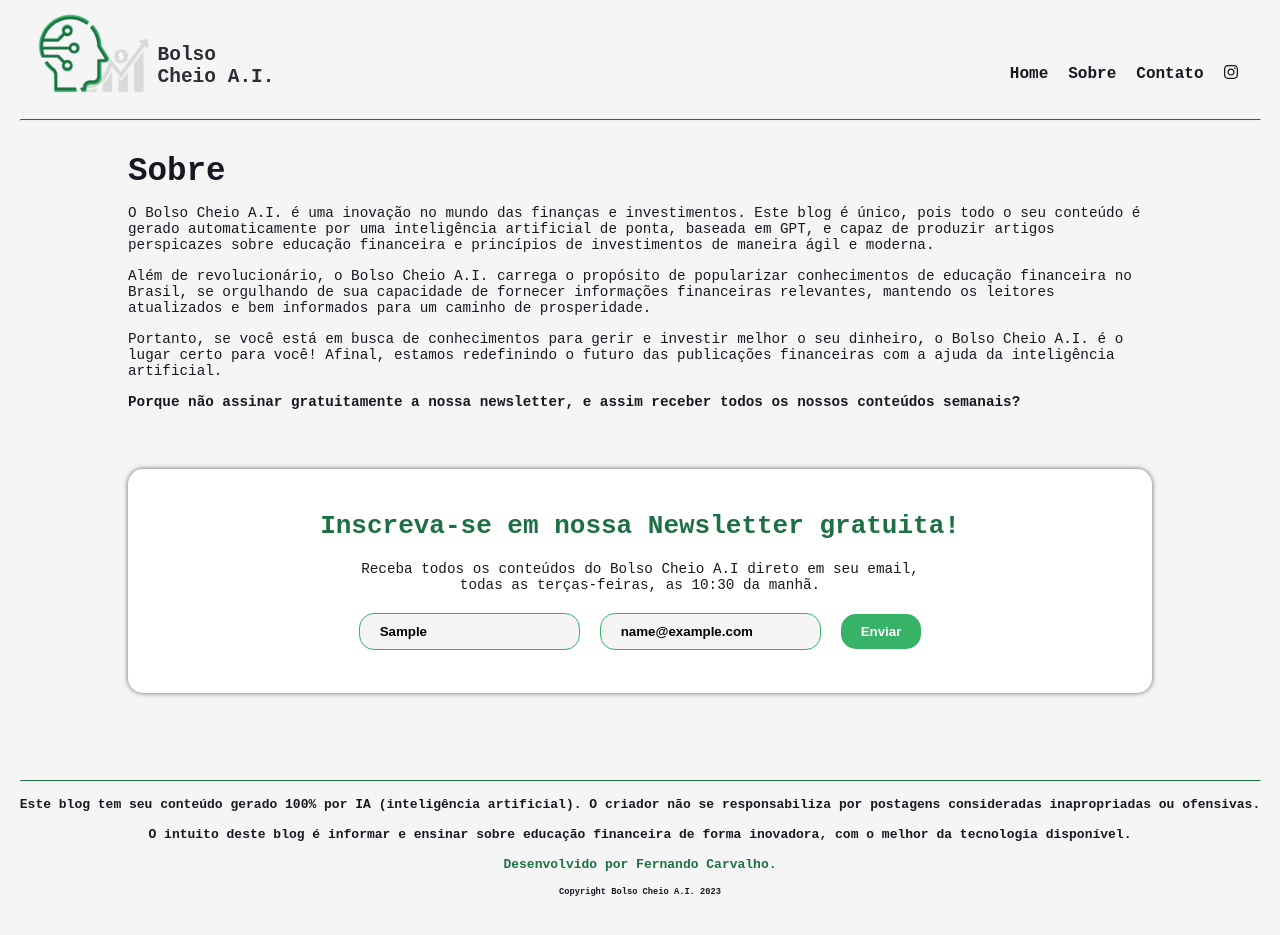
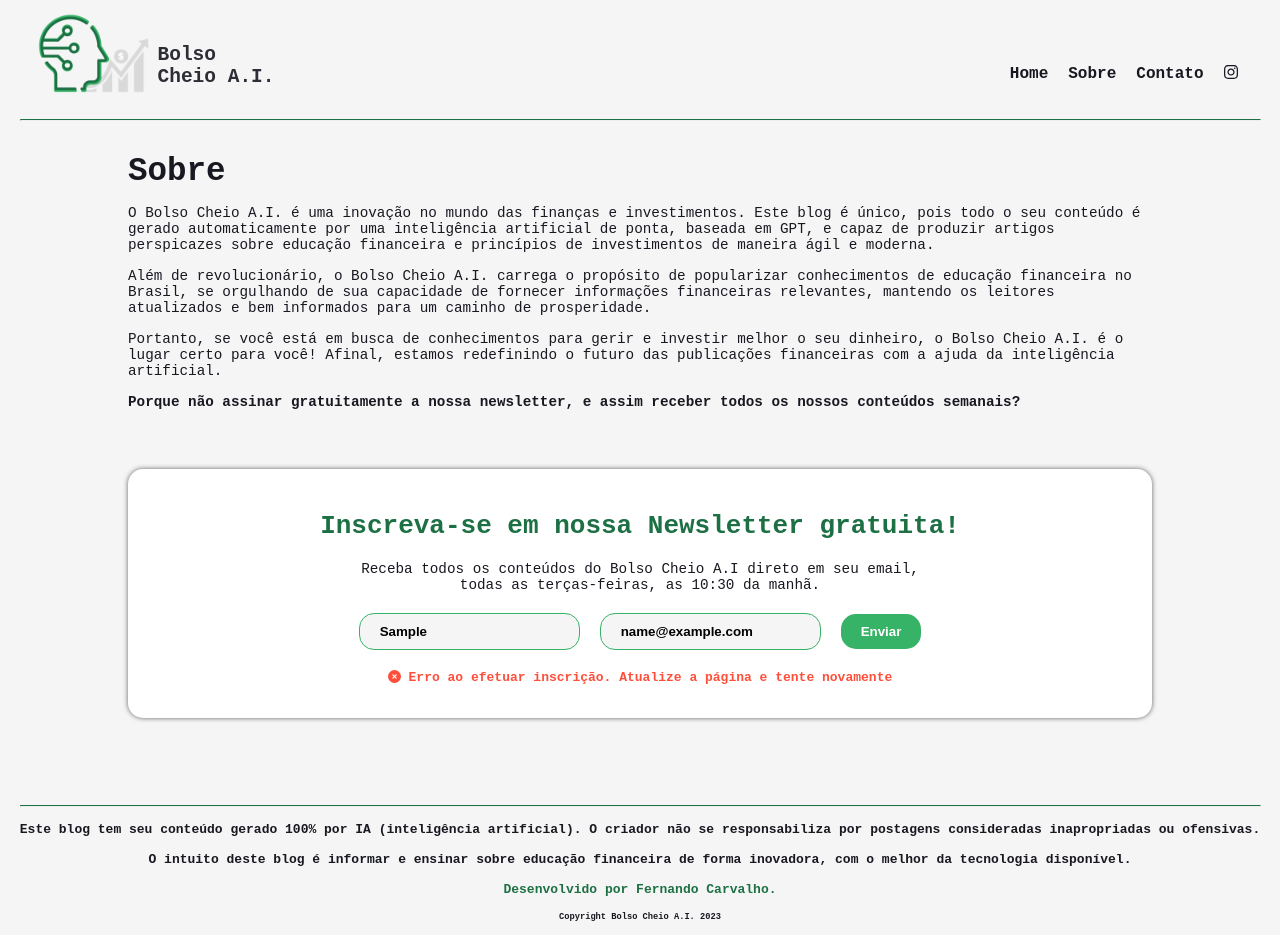
Before and after one commit to 21fernandinhow/bolsocheioai, a Next.js app: page /about in a window 1280 px wide. Both pictures are taken after typing "Sample", "name@example.com" into the empty fields and a click on the button "Enviar". Before the commit the page ends 910 px from the top, so only its background shows below. Built offline with nearby package versions, Linux system fonts and the light colour scheme; no server answers.

Commit message:
optimized error message of newsletter

```diff
--- a/src/components/Newsletter.tsx
+++ b/src/components/Newsletter.tsx
@@ -3,12 +3,14 @@
 import { useState } from "react"
 import { FontAwesomeIcon } from "@fortawesome/react-fontawesome";
 import { faCircleCheck } from "@fortawesome/free-solid-svg-icons";
+import { faCircleXmark } from "@fortawesome/free-solid-svg-icons";
 
 export default function Newsletter() {
 
     const [name, setName] = useState('');
     const [email, setEmail] = useState('');
     const [subscribed, setSubscribed] = useState(false);
+    const [subscribeError, setSubscribeError] = useState(false);
 
     const handleSubmit = async (event: any) => {
 
@@ -28,7 +30,7 @@ export default function Newsletter() {
         if(response.status === 200){
             setSubscribed(true)
         } else {
-            alert('Erro ao efetuar inscrição. Atualize a página e tente novamente')
+            setSubscribeError(true)
         }
 
     }
@@ -57,6 +59,12 @@ export default function Newsletter() {
                         <button type="submit">Enviar</button>
 
                     </form>
+                    {
+                        subscribeError ?
+                        <h4 className="error-message"><FontAwesomeIcon icon={faCircleXmark} /> Erro ao efetuar inscrição. Atualize a página e tente novamente</h4>
+                        :
+                        null
+                    }
                 </>
             }
 
--- a/src/css/style.css
+++ b/src/css/style.css
@@ -99,6 +99,10 @@ main #newsletter form input:focus {
 main #newsletter .success-icon {
   font-size: 2.2em;
   color: var(--main-secondary-color);
+}
+main #newsletter .error-message {
+  margin-top: 10px;
+  color: var(--error-color);
 }
 
 footer {
@@ -224,6 +228,7 @@ footer h4 a:hover {
   --bg-main-color: #f5f5f5;
   --bg-secondary-color: #fff;
   --contrast-color: #181821;
+  --error-color: #FF4E3A;
 }
 
 .flex-central, nav .nav-content .menu ul, main, main #newsletter, main #newsletter form, #home, #home .pagination, #not-found {
--- a/src/scss/style.scss
+++ b/src/scss/style.scss
@@ -13,6 +13,7 @@
     --bg-main-color: #f5f5f5;
     --bg-secondary-color: #fff;
     --contrast-color: #181821;
+    --error-color: #FF4E3A;
 }
 
 //Extends
--- a/src/scss/template/layout.scss
+++ b/src/scss/template/layout.scss
@@ -105,6 +105,10 @@ main{
             font-size: 2.2em;
             color: var(--main-secondary-color);
         }
+        .error-message{
+            margin-top: 10px;
+            color: var(--error-color);
+        }
     }
 }
 
```
Also changed, not shown: 1 other file (tests, documents, lock files or other folders).
